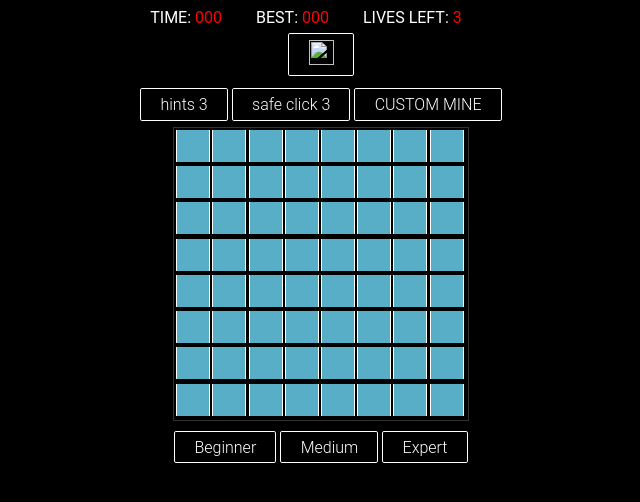
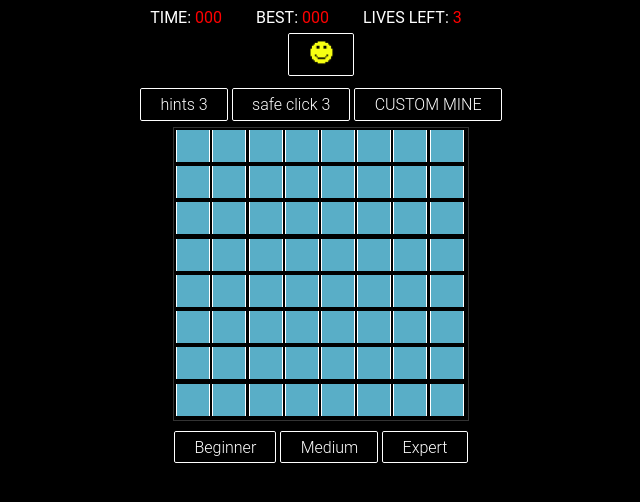
Before and after one commit to omersegev24/Mine-Sweeper, a plain HTML site: page index.html in a window 1280 px wide. Shown: the full height of the page, 319-959 px from the left. Drawn offline with Linux system fonts and the light colour scheme; the site is published under a folder, as on GitHub Pages, so addresses that start at the root find nothing.

Commit message:
Update index.html

```diff
--- a/index.html
+++ b/index.html
@@ -17,7 +17,7 @@
         <a class="live-counter">LIVES LEFT: <span></span></a>
     </div>
 
-    <a onclick="startOver()" class="smile btn"> <img class="smile-img" src="/img/smile.png"></a>
+    <a onclick="startOver()" class="smile btn"> <img class="smile-img" src="img/smile.png"></a>
 
     <div class="main-btn">
         <a onclick="revealBtn(this)" class="hint btn">hints <span></span></a>
```
